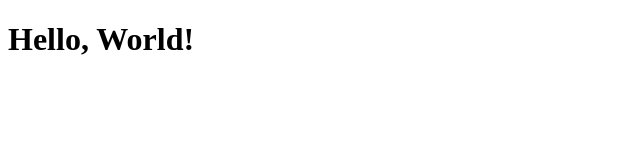
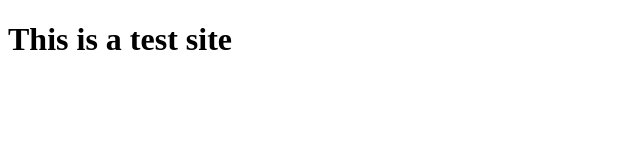
Before and after one commit to clixzy1337/qwgqwg, a plain HTML site: page index.html in a window 1280 px wide. Shown: the whole page, without its empty margins (0-640 px from the left). Drawn offline with Linux system fonts and the light colour scheme.

Commit message:
Update index.html

```diff
--- a/index.html
+++ b/index.html
@@ -3,9 +3,9 @@
 <head>
     <meta charset="UTF-8">
     <meta name="viewport" content="width=device-width, initial-scale=1.0">
-    <title>Hello World</title>
+    <title>Test Site</title>
 </head>
 <body>
-    <h1>Hello, World!</h1>
+    <h1>This is a test site</h1>
 </body>
 </html>
```
